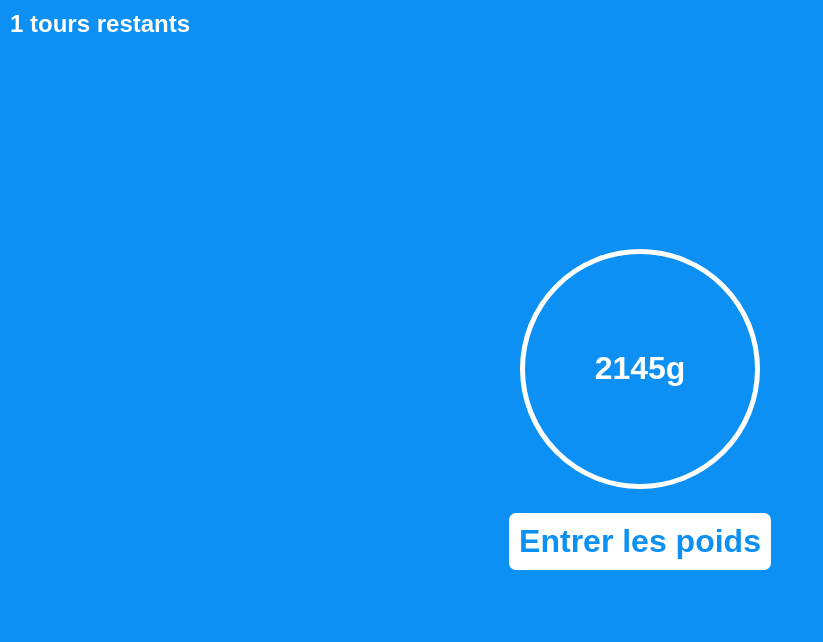
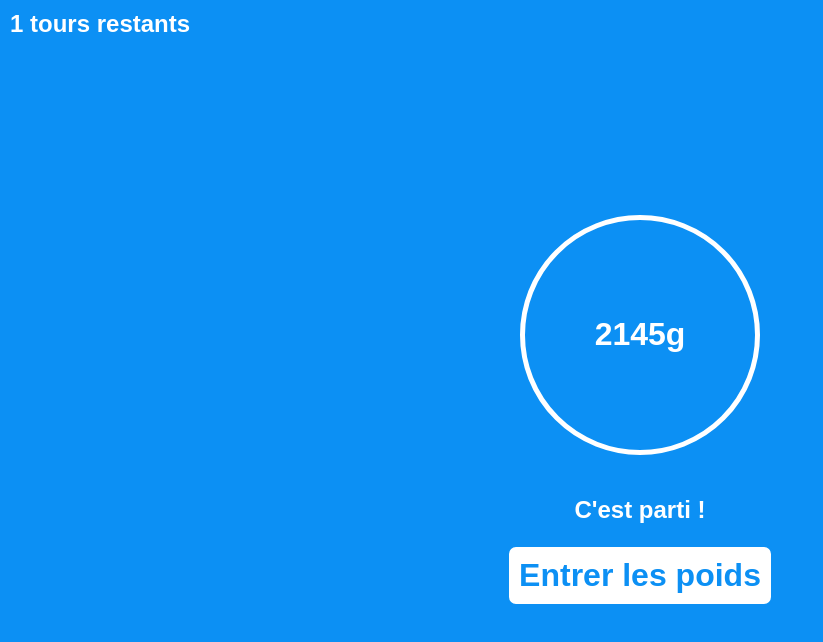
Before and after one commit to Adi-df/le-jeu-du-poids, a Next.js app: page /play/round in a window 1280 px wide. Shown: the top 642 px of the page, without its empty margins (0-823 px from the left). Built offline with nearby package versions, Linux system fonts and the light colour scheme.

Commit message:
Add a subtitle

```diff
--- a/pages/play/round.tsx
+++ b/pages/play/round.tsx
@@ -28,6 +28,7 @@ const Round: NextPage = () => {
     <div className={styles.rounds}>
       <h2 className={styles.stay}>{leftRounds} tours restants</h2>
       <h1 className={styles.weight}>{targetWeight}g</h1>
+      <h2>C'est parti !</h2>
       <Link href="/play/weights" passHref>
         <button className={styles.finished}>Entrer les poids</button>
       </Link>
```
